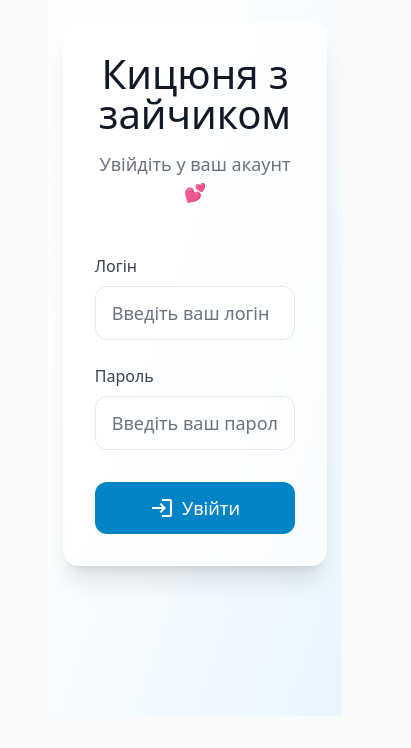
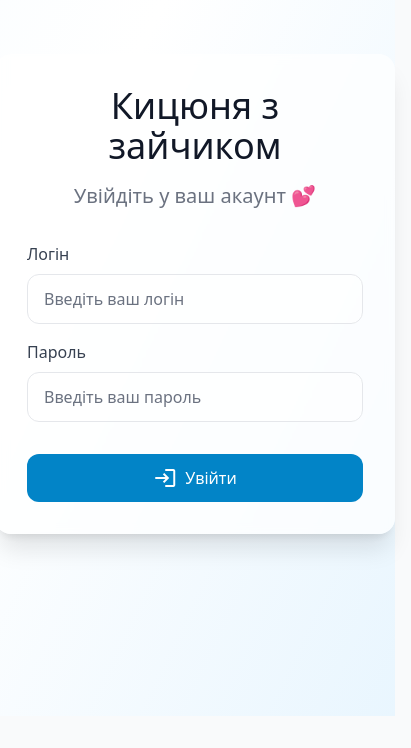
Before and after one commit to Facelles/wife, a Vue app: page /login in a window 390 px wide. Shown: the part 160-908 px from the top of the page, 411 px wide, since content can reach past the window. Built offline with nearby package versions, Linux system fonts and the light colour scheme; the HTML template or start-up script is replaced by a standard one.

Commit message:
unstable-version

```diff
--- a/src/views/LoginView.vue
+++ b/src/views/LoginView.vue
@@ -1,9 +1,8 @@
 <template>
   <div class="min-h-screen w-full flex items-center justify-center bg-gradient-to-br from-primary-50 via-white to-primary-100">
-    <div class="w-full max-w-lg mx-auto flex justify-center">
-      <div class="w-full bg-white/70 backdrop-blur-sm rounded-2xl shadow-xl p-12 transform hover:scale-[1.01] transition-all duration-300 animate-fade-in">
-        <div class="text-center mb-12">
-          <h2 class="text-5xl font-light text-gray-900 mb-4 animate-slide-down">
+    <div class="w-[400px] bg-white/70 backdrop-blur-sm rounded-2xl shadow-xl p-8 transform hover:scale-[1.01] transition-all duration-300 animate-fade-in">
+      <div class="text-center mb-8">
+        <h2 class="text-4xl font-light text-gray-900 mb-4 animate-slide-down">
           Кицюня з зайчиком
         </h2>
         <p class="text-xl text-gray-500 animate-slide-down delay-100">
@@ -11,8 +10,8 @@
         </p>
       </div>
 
-        <form class="space-y-8" @submit.prevent="handleLogin">
-          <div class="space-y-6">
+      <form class="space-y-6" @submit.prevent="handleLogin">
+        <div class="space-y-4">
           <div class="animate-slide-up delay-200">
             <label for="username" class="block text-base font-light text-gray-700 mb-2">Логін</label>
             <input
@@ -21,7 +20,7 @@
               name="username"
               type="text"
               required
-                class="w-full px-6 py-4 bg-white/50 border border-gray-200 rounded-xl text-gray-900 text-lg focus:outline-none focus:ring-2 focus:ring-primary-500 focus:border-transparent transition-all duration-300"
+              class="w-full px-4 py-3 bg-white/50 border border-gray-200 rounded-xl text-gray-900 text-base focus:outline-none focus:ring-2 focus:ring-primary-500 focus:border-transparent transition-all duration-300"
               placeholder="Введіть ваш логін"
             />
           </div>
@@ -34,16 +33,16 @@
               name="password"
               type="password"
               required
-                class="w-full px-6 py-4 bg-white/50 border border-gray-200 rounded-xl text-gray-900 text-lg focus:outline-none focus:ring-2 focus:ring-primary-500 focus:border-transparent transition-all duration-300"
+              class="w-full px-4 py-3 bg-white/50 border border-gray-200 rounded-xl text-gray-900 text-base focus:outline-none focus:ring-2 focus:ring-primary-500 focus:border-transparent transition-all duration-300"
               placeholder="Введіть ваш пароль"
             />
           </div>
         </div>
 
-          <div class="animate-slide-up delay-400">
+        <div class="animate-slide-up delay-400 pt-2">
           <button
             type="submit"
-              class="w-full flex items-center justify-center px-8 py-4 bg-primary-600 text-white text-lg font-light rounded-xl hover:bg-primary-700 focus:outline-none focus:ring-2 focus:ring-offset-2 focus:ring-primary-500 transition-all duration-300 group"
+            class="w-full flex items-center justify-center px-6 py-3 bg-primary-600 text-white text-base font-light rounded-xl hover:bg-primary-700 focus:outline-none focus:ring-2 focus:ring-offset-2 focus:ring-primary-500 transition-all duration-300 group"
           >
             <span class="material-icons mr-2 group-hover:rotate-12 transition-transform duration-300">
               login
@@ -56,7 +55,6 @@
           <p class="text-red-500 text-base">{{ error }}</p>
         </div>
       </form>
-      </div>
     </div>
   </div>
 </template>
@@ -89,32 +87,10 @@ const handleLogin = async () => {
 }
 </script>
 
-<style scoped>
-@media (max-width: 640px) {
-  .max-w-lg {
-    max-width: 90%;
-  }
-
-  .p-12 {
-    padding: 2rem;
-  }
-
-  .text-5xl {
-    font-size: 2.5rem;
-  }
-
-  .text-xl {
-    font-size: 1.125rem;
-  }
-
-  .px-6 {
-    padding-left: 1rem;
-    padding-right: 1rem;
-  }
-
-  .py-4 {
-    padding-top: 0.75rem;
-    padding-bottom: 0.75rem;
-  }
+<style>
+#app {
+  display: flex;
+  justify-content: center;
+  width: 100%;
 }
 </style>
```
Lines whose indentation alone changed are shown as unchanged.
